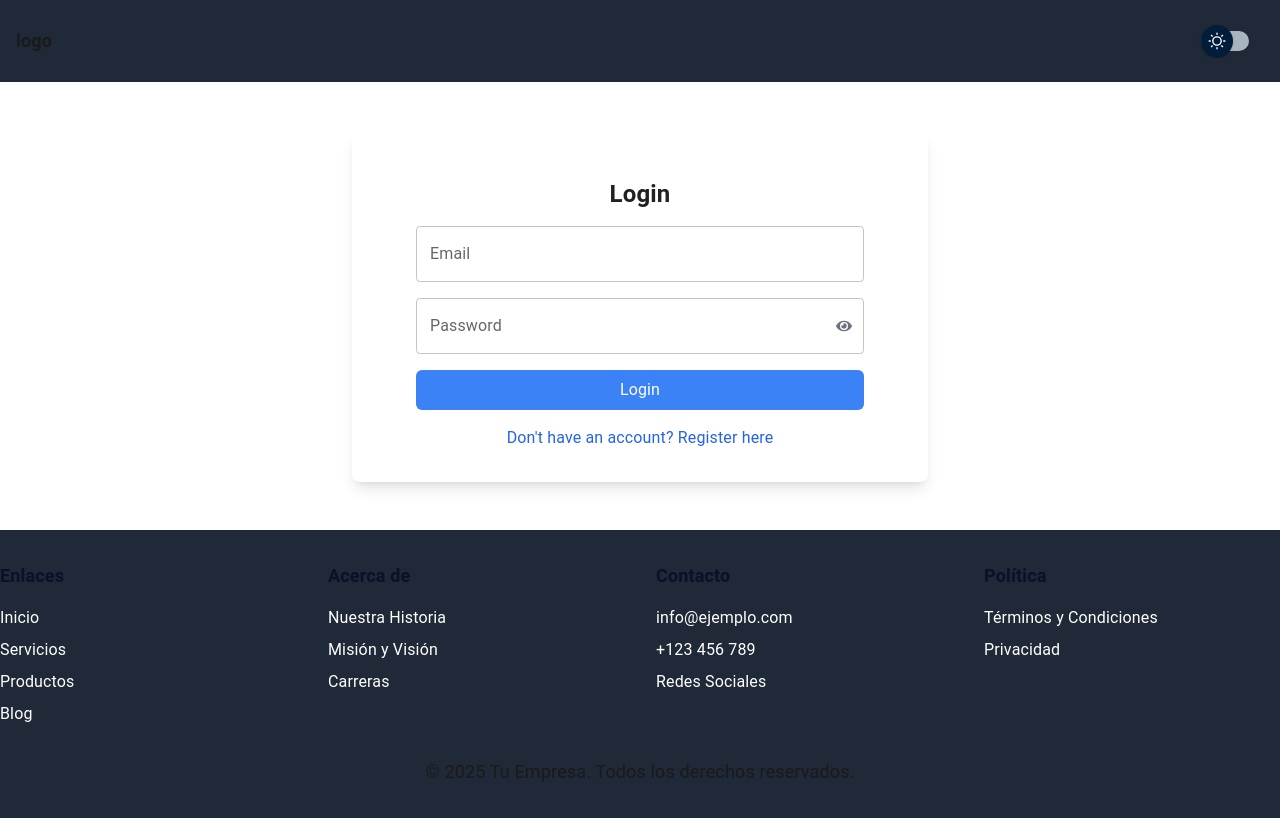
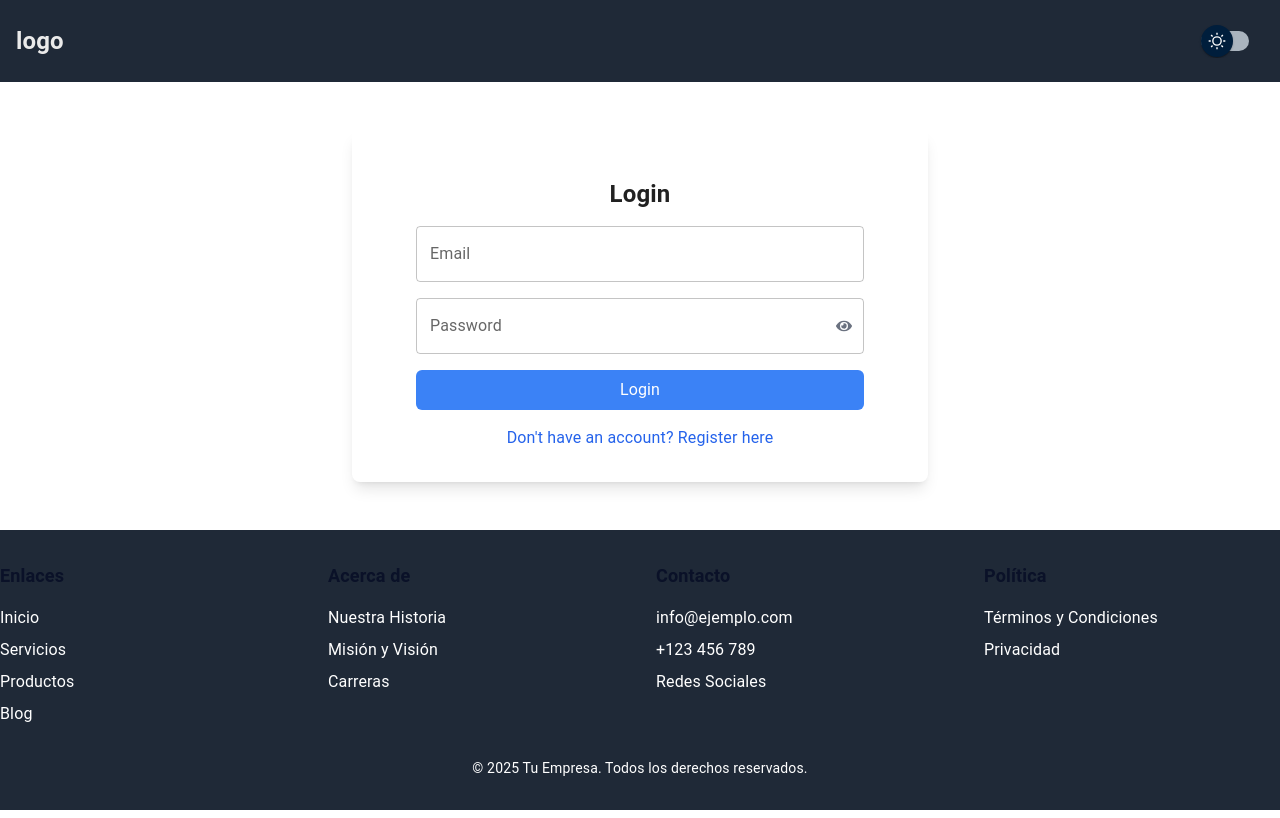
Before and after one commit to AgustinAused/finance-dashboard, a Next.js app: page / in a window 1280 px wide. Built offline with nearby package versions, Linux system fonts and the light colour scheme; no server answers.

Commit message:
Refactor Navbar component and global styles; add navbar color variables and update link styles for improved readability

```diff
--- a/src/app/globals.css
+++ b/src/app/globals.css
@@ -12,6 +12,8 @@
     --accent: #007bff; /* Azul profesional para destacar */
     --danger: #d9534f; /* Rojo oscuro para alertas */
     --border-color: #ced4da; /* Gris claro para bordes */
+
+    --navbar-color: #eaeaea;
   }
 
 
@@ -41,10 +43,6 @@
 
   h2 {
     @apply text-xl font-medium;
-  }
-  p {
-    @apply text-lg;
-    color: var(--foreground);
   }
 }
 
@@ -225,17 +223,14 @@
   }
 
   a {
-    @apply text-primary transition-colors duration-200;
+    @apply transition-colors duration-200;
+    color: var(--navbar-color);
   }
 
   a:hover {
-    color: var(--primary-light);
+    color: var(--accent);
   }
 
-  a:focus {
-    @apply outline-none ring-2;
-    --tw-ring-color: var(--accent);
-  }
   .text-secondary {
     color: var(--secondary);
   }
@@ -244,5 +239,14 @@
     --tw-shadow-color: var(--primary);
     --tw-shadow: 0 4px 6px -1px var(--tw-shadow-color), 0 2px 4px -2px var(--tw-shadow-color);
   }
+  .navbar-title{
+    @apply text-2xl font-bold;
+    color: var(--navbar-color);
+  }
+
+  .navbar-text{
+    @apply text-lg  mr-4;
+    color: var(--navbar-color);
+  }
 
 }
--- a/src/components/Navbar.jsx
+++ b/src/components/Navbar.jsx
@@ -20,7 +20,7 @@ export default function Navbar() {
 
   return (
     <nav className="bg-gray-800 p-4 flex justify-between items-center">
-      <div className="text-xl font-bold">
+      <div className="navbar-title">
         {isLoggedIn ? (
           <Link href="/dashboard">
             <p className="">Logo</p>
@@ -35,12 +35,12 @@ export default function Navbar() {
       <div className="flex items-center">
         {isLoggedIn ? (
           <>
-            <Link href="/dashboard" className="hover:text-primary mr-4">
+            <Link href="/dashboard" className="navbar-text">
               Dashboard
             </Link>
             <Link
               href="/profile"
-              className="hover:text-primary mr-4"
+              className="navbar-text"
             >
               Profile
             </Link>
```
